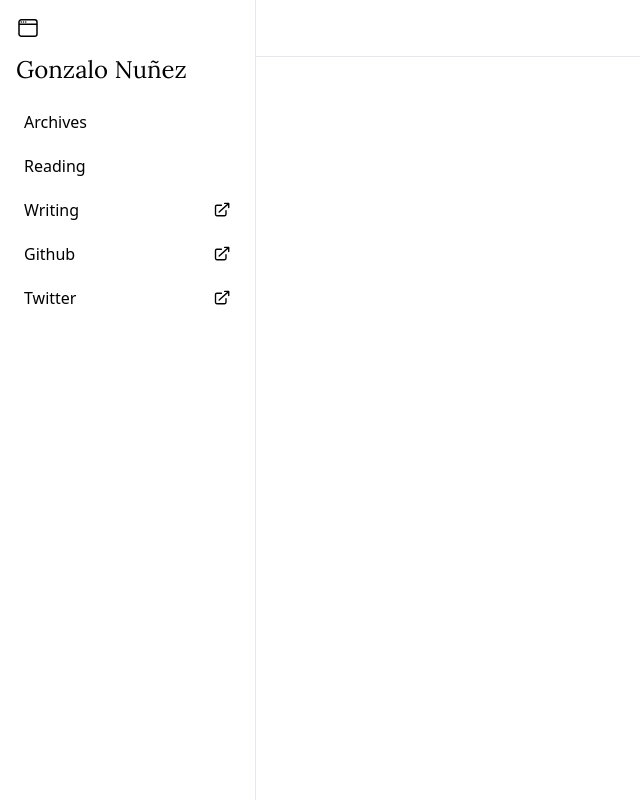
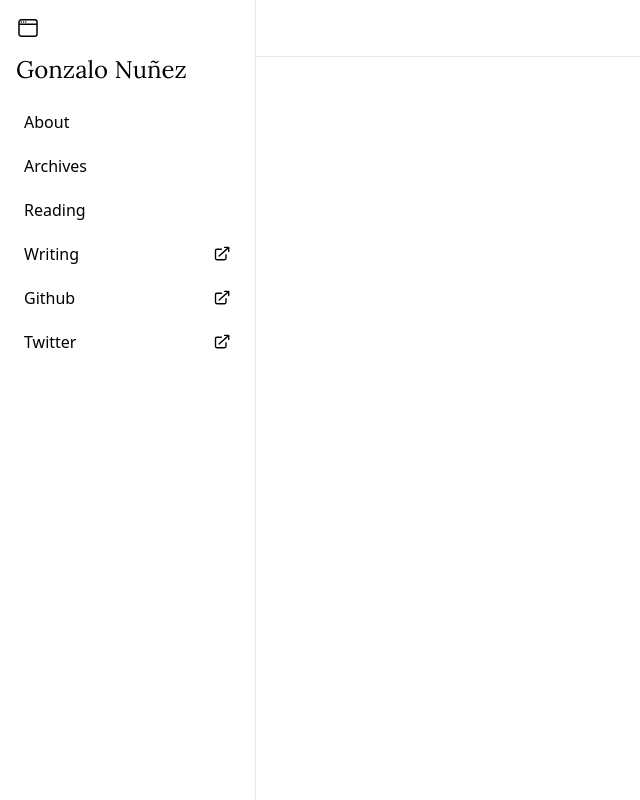
Before and after one commit to gonzalonunez/gonzalonunez.me, a Next.js app: page / in a window 1280 px wide. Shown: the whole page, without its empty margins (0-640 px from the left). Built offline with nearby package versions, Linux system fonts and the light colour scheme.

Commit message:
Add back About

```diff
--- a/components/Sidebar.js
+++ b/components/Sidebar.js
@@ -20,6 +20,7 @@ function Sidebar(props) {
         </div>
         <h1 className='font-title text-2xl pb-md'>Gonzalo Nuñez</h1>
         <ul className='list-none space-y-[4px]'>
+          <SidebarItem title='About' />
           <SidebarItem title='Archives' />
           <SidebarItem title='Reading' />
           <SidebarItem title='Writing' icon='arrow-top-right' />
```
